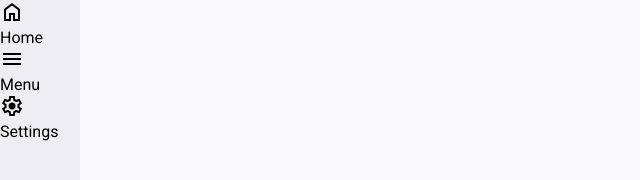
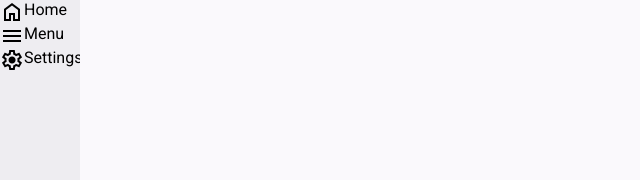
Before and after one commit to Vorobina-Alina/Home-Task-5, a website built with webpack: page src/index.html in a window 1280 px wide. Shown: the whole page, without its empty margins (0-640 px from the left). Built offline with nearby package versions, Linux system fonts and the light colour scheme.

Commit message:
navigation html

```diff
--- a/src/index.html
+++ b/src/index.html
@@ -8,23 +8,23 @@
 <body>
     <div class="container">
         <nav class="navigation">
-            <div class="navigation__bottom">
-                <span class="navigation__bottom__icon material-symbols-outlined">
+            <div class="navigation__button">
+                <span class="navigation__button__icon material-symbols-outlined">
                     home
                     </span>
-                <div class="navigation__bottom__name">Home</div>
+                <div class="navigation__button__name">Home</div>
             </div>
-            <div class="navigation__bottom">
-                <span class="navigation__bottom__icon material-symbols-outlined">
+            <div class="navigation__button">
+                <span class="navigation__button__icon material-symbols-outlined">
                     menu
                     </span>
-                <div class="navigation__bottom__name">Menu</div>
+                <div class="navigation__button__name">Menu</div>
             </div>
-            <div class="navigation__bottom">
-                <span class="navigation__bottom__icon material-symbols-outlined">
+            <div class="navigation__button">
+                <span class="navigation__button__icon material-symbols-outlined">
                     settings
                     </span>
-                <div class="navigation__bottom__name">Settings</div>
+                <div class="navigation__button__name">Settings</div>
             </div>
         </nav>
         <main class="main"></main>
--- a/src/main.scss
+++ b/src/main.scss
@@ -2,7 +2,7 @@
 @import url('https://fonts.googleapis.com/css2?family=Material+Symbols+Outlined:opsz,wght,FILL,GRAD@20..48,100..700,0..1,-50..200');
 
 $breakpoint-tablet: 600px;
-$breakpoint-laptop: 840px;
+$breakpoint-laptop: 800px;
 
 :root {
     /* light */
@@ -156,12 +156,18 @@ body {
 .navigation{
   grid-area: nav;
   background: var(--md-sys-color-surface-container);
-  &__bottom{
+  &__button{
+    display: flex;
+    flex-direction: column;
+
     &__icon{
       &__icon {
         color: var(--md-sys-color-on-surface-variant);
     }
 
+    }
+    @media(min-width: $breakpoint-laptop){
+      flex-direction: row;
     }
   }
 }
```
